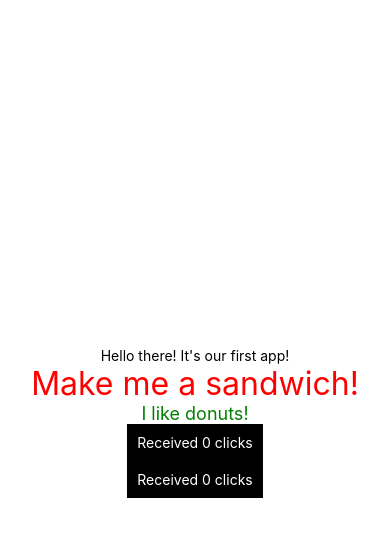
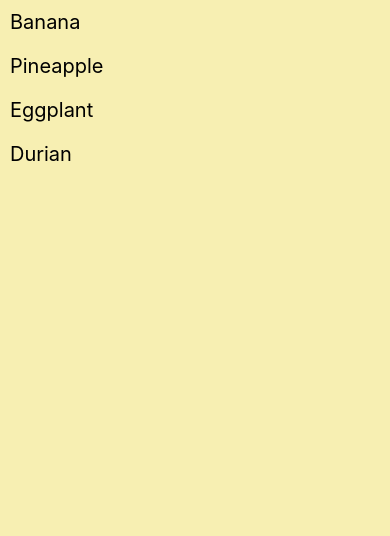
Before and after one commit to johannesmu/firstApp22T2, a React Native app: screen / in a window 390 px wide. Shown: the top 536 px of the page. Built offline with nearby package versions, Linux system fonts and the light colour scheme.

Commit message:
adding Flatlist component and state

```diff
--- a/App.js
+++ b/App.js
@@ -1,26 +1,50 @@
 import { StatusBar } from 'expo-status-bar';
-import { StyleSheet, Text, View } from 'react-native';
-import { MyComponent } from './components/MyComponent'
-import { MyButton } from './components/MyButton';
+import { StyleSheet, Text, View, FlatList } from 'react-native';
+import Constants from 'expo-constants'
+import {useState} from 'react'
+
 
 export default function App() {
+  const LIST = [
+    { id: '1' , name: 'Banana', status: false },
+    { id: '2' , name: 'Pineapple', status: false },
+    { id: '3' , name: 'Eggplant', status: false },
+    { id: '4' , name: 'Durian', status: false },
+  ]
+
+  // application state
+  const [ListData, SetListData] = useState(LIST)
+
+  //function to render list item
+  const renderItem = ({item}) => (
+    <View style={styles.listItem} >
+      <Text style={styles.listText} >{item.name}</Text>
+    </View>
+  )
+
   return (
     <View style={styles.container}>
-      <Text>Hello there! It's our first app!</Text>
-      <StatusBar style="auto" />
-      <MyComponent text="Make me a sandwich!" color="red" size={32} />
-      <MyComponent text="I like donuts!" color="green" size={18} />
-      <MyButton />
-      <MyButton />
+      <FlatList
+        data={ListData}
+        keyExtractor={ (item) => item.id }
+        renderItem={renderItem}
+      />
     </View>
   );
 }
 
 const styles = StyleSheet.create({
   container: {
+    marginTop: Constants.statusBarHeight,
     flex: 1,
-    backgroundColor: '#fff',
-    alignItems: 'center',
+    backgroundColor: '#f7efb2',
+    // alignItems: 'center',
     justifyContent: 'center',
   },
+  listItem: {
+    padding: 10,
+  },
+  listText: {
+    fontSize: 20,
+  }
 });
```
